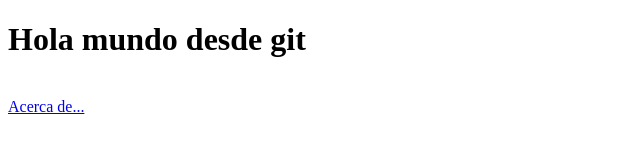
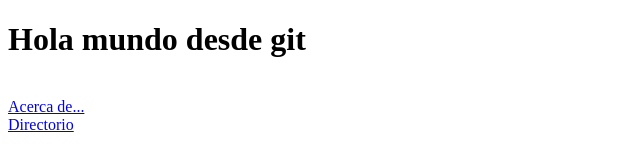
Before and after one commit to rmvr100/prueba-2, a plain HTML site: page index.html in a window 1280 px wide. Shown: the full height of the page, 0-640 px from the left. Drawn offline with Linux system fonts and the light colour scheme.

Commit message:
se agrego link de directorio

```diff
--- a/index.html
+++ b/index.html
@@ -8,5 +8,7 @@
 	<h1>Hola mundo desde git</h1>
 	<br>
 	<a href="about.html">Acerca de...</a>
+	<br>
+	<a href="directory.html">Directorio</a>
 </body>
 </html>
```
